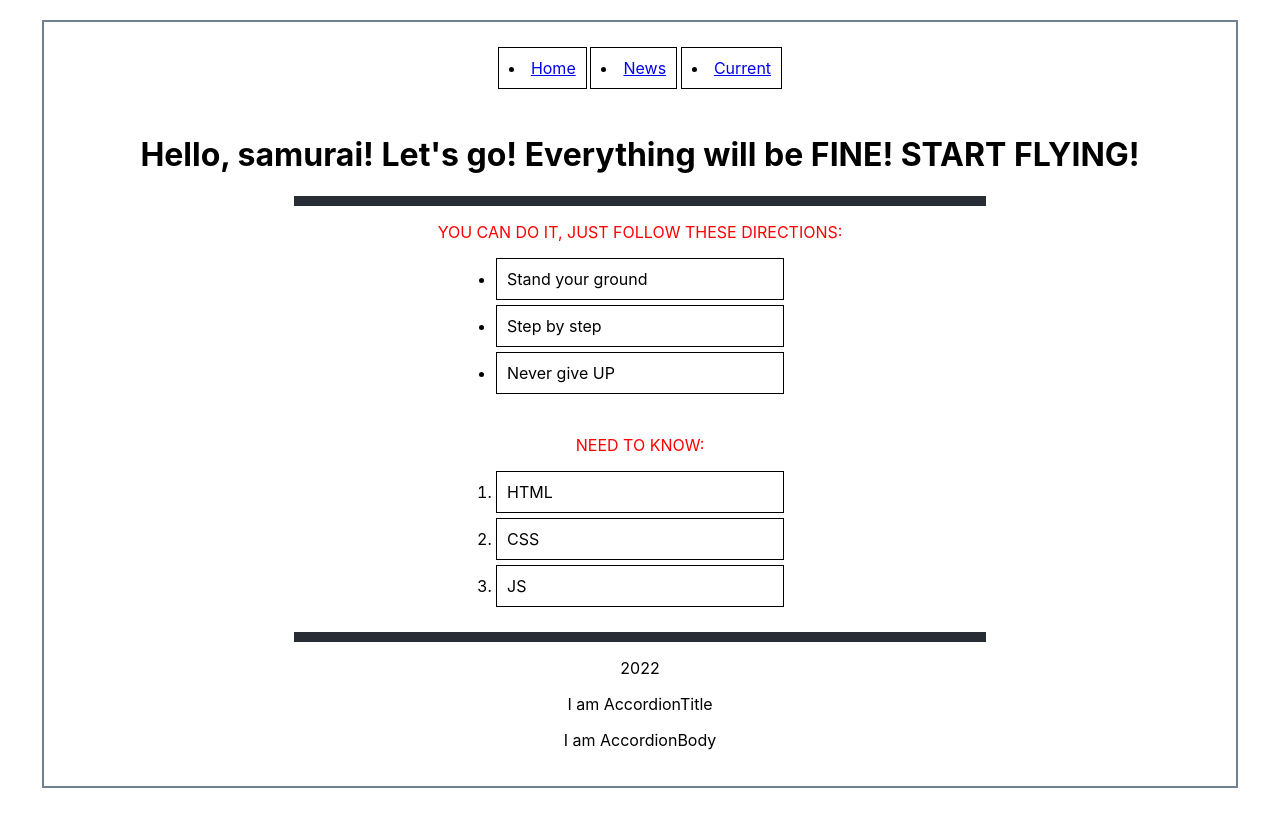
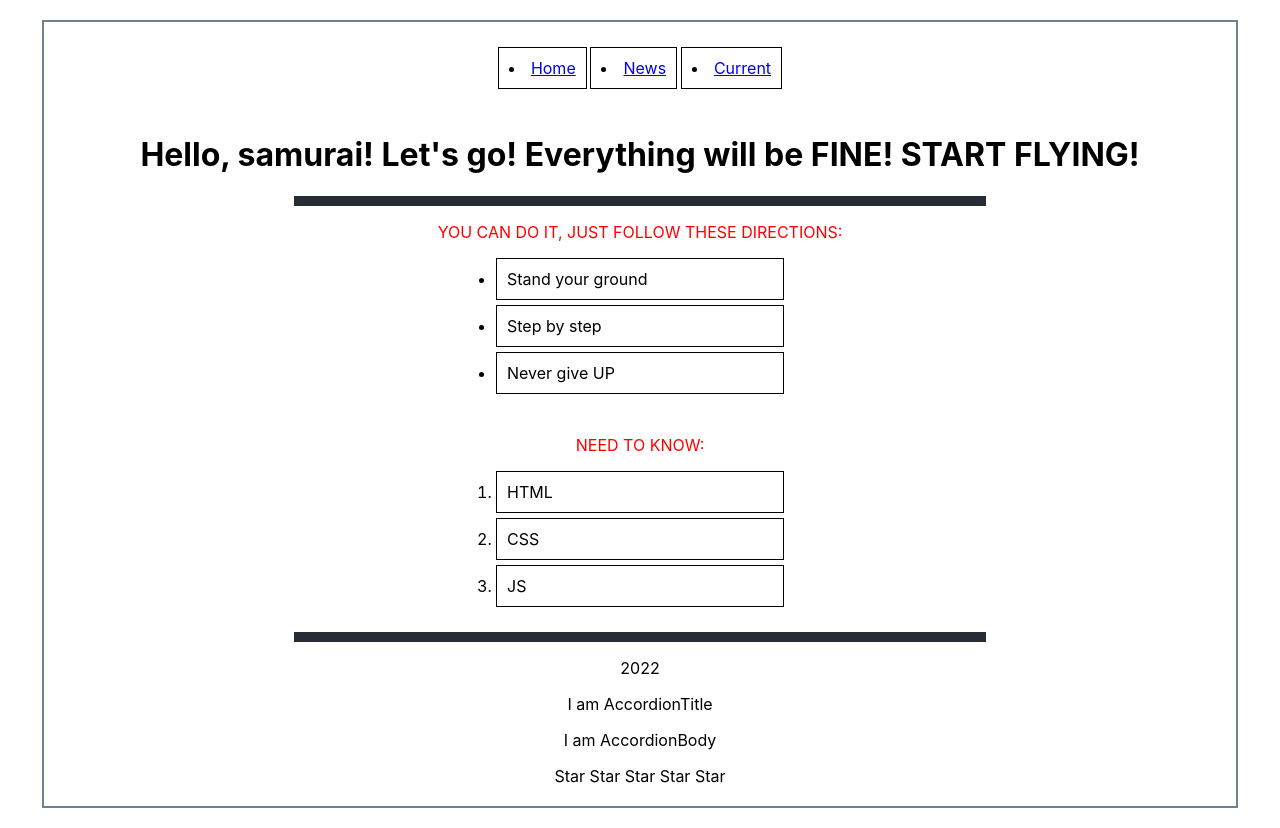
Before and after one commit to Pikadorius/samurai-way-main, a React (Create React App) app: page / in a window 1280 px wide. Built offline with nearby package versions, Linux system fonts and the light colour scheme.

Commit message:
add Rating component

```diff
--- a/src/App.tsx
+++ b/src/App.tsx
@@ -6,6 +6,7 @@
 import Technologies from "./Components/Technologies";
 import Footer from "./Components/Footer";
 import Accordion from "./Components/Accordion";
+import Rating from "./Components/Rating";
 
 
 function App() {
@@ -18,6 +19,7 @@
             <Technologies/>
             <Footer/>
             <Accordion/>
+            <Rating />
         </div>
     );
 }
--- /dev/null
+++ b/src/Components/Rating.tsx
@@ -0,0 +1,21 @@
+import React from "react";
+
+const Rating = () => {
+    console.log("Rating rendering")
+    return (
+        <div>
+            <Star/>
+            <Star/>
+            <Star/>
+            <Star/>
+            <Star/>
+        </div>
+    );
+}
+
+const Star = () => {
+    console.log("Star rendering")
+    return <span> Star </span>
+}
+
+export default Rating;
```
